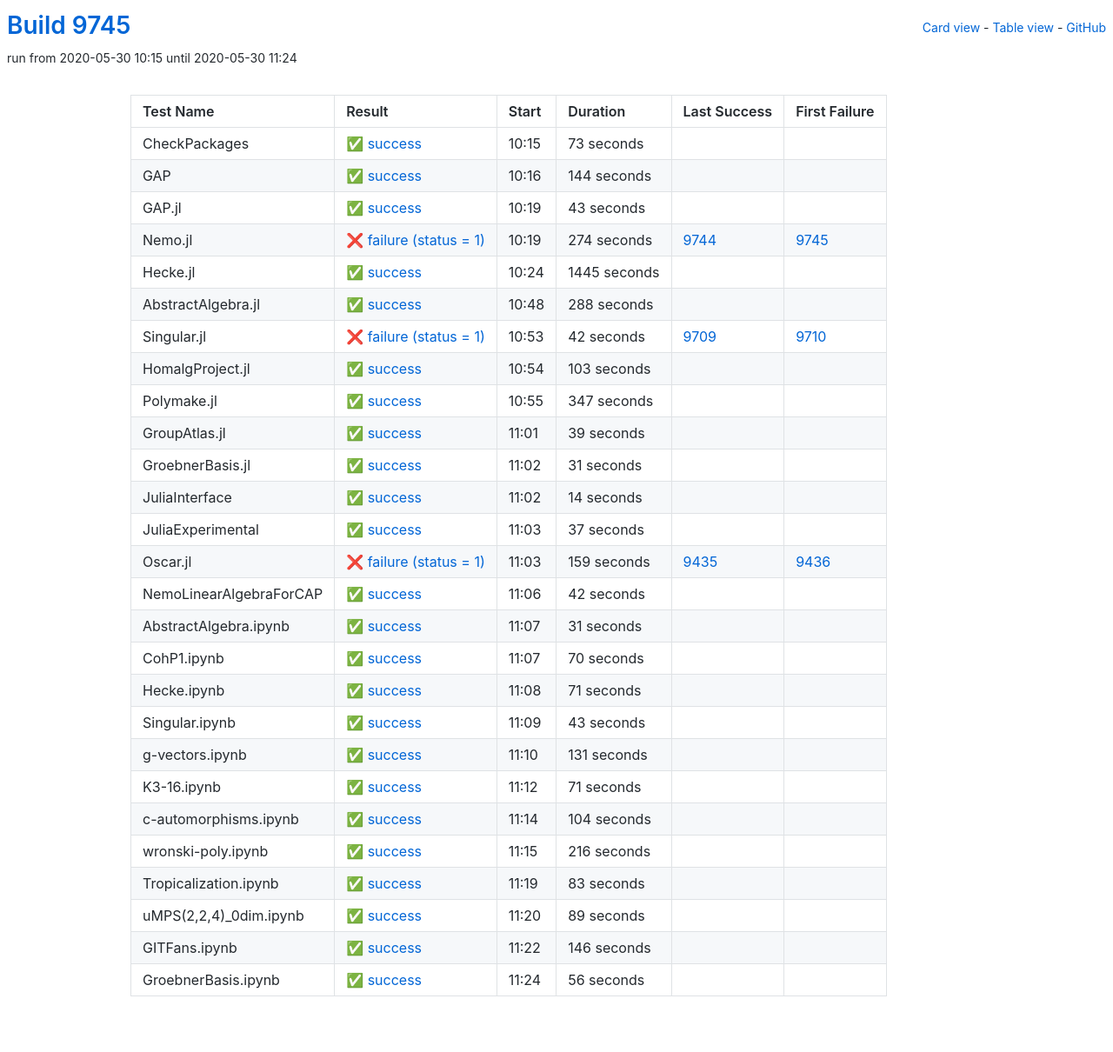
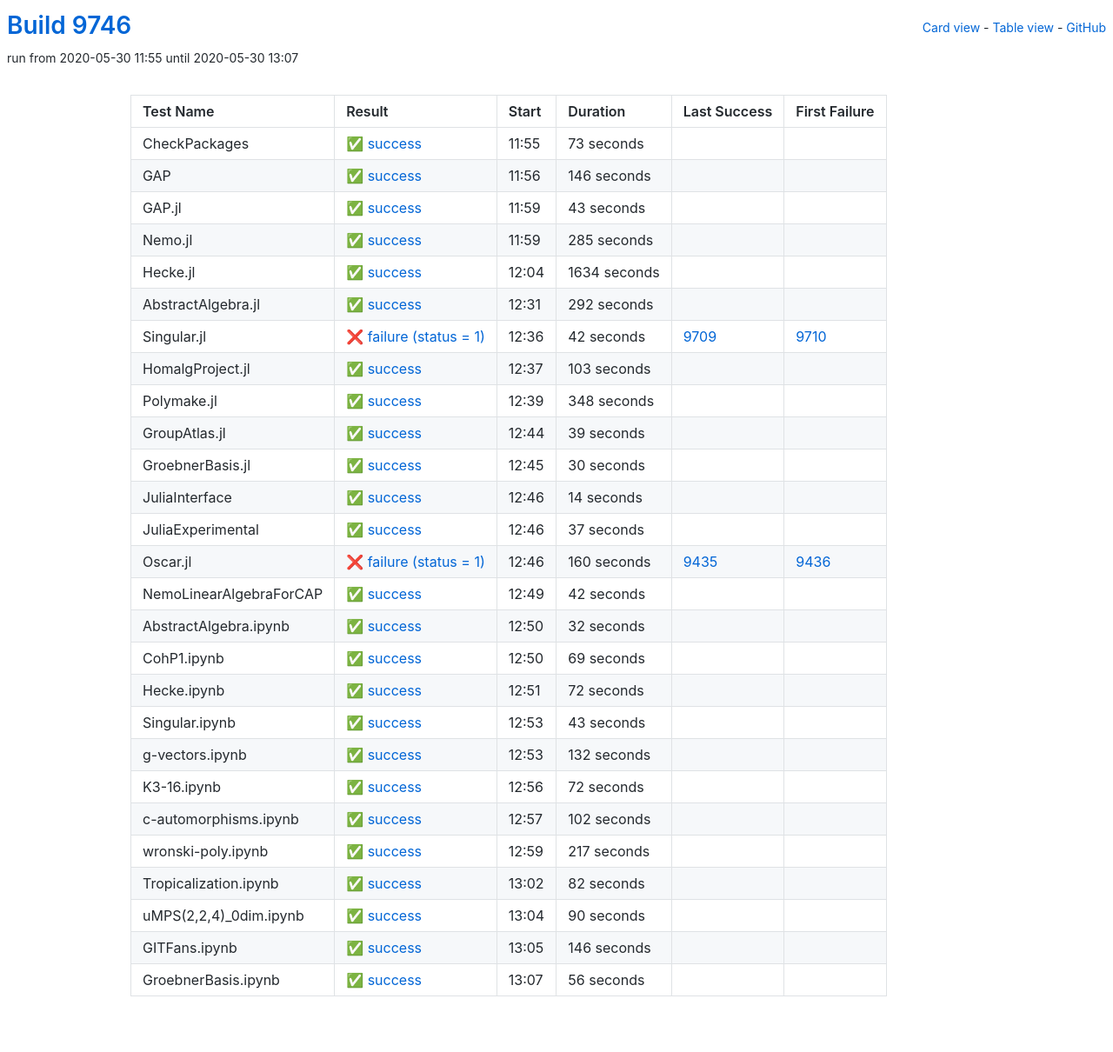
Before and after one commit to oscar-system/oscar-ci-status, a Jekyll site: the page built from table.html, in a window 1280 px wide. Shown: the whole page at 87% size. Built offline with Jekyll 4.4.1, drawn with Linux system fonts in a browser that asks for light colours.

Commit message:
Build 9746

```diff
--- a/_data/ci.yml
+++ b/_data/ci.yml
@@ -1,5 +1,5 @@
-build: 9745
-build_url: https://oscarci.mathematik.uni-kl.de/job/oscar/9745/
+build: 9746
+build_url: https://oscarci.mathematik.uni-kl.de/job/oscar/9746/
 job: oscar
 tests:
 - duration: 73
@@ -9,21 +9,21 @@
   id: checkpackages
   last_success: false
   last_success_url: null
-  log: https://oscarci.mathematik.uni-kl.de/job/oscar/9745/artifact/logs/build-9745/CheckPackages.log
+  log: https://oscarci.mathematik.uni-kl.de/job/oscar/9746/artifact/logs/build-9746/CheckPackages.log
   name: CheckPackages
-  start: 2020-05-30 10:15
+  start: 2020-05-30 11:55
   status: success
   success: true
-- duration: 144
+- duration: 146
   exitcode: 0
   first_failure: false
   first_failure_url: null
   id: gap
   last_success: false
   last_success_url: null
-  log: https://oscarci.mathematik.uni-kl.de/job/oscar/9745/artifact/logs/build-9745/GAP.log
+  log: https://oscarci.mathematik.uni-kl.de/job/oscar/9746/artifact/logs/build-9746/GAP.log
   name: GAP
-  start: 2020-05-30 10:16
+  start: 2020-05-30 11:56
   status: success
   success: true
 - duration: 43
@@ -33,45 +33,45 @@
   id: gap-jl
   last_success: false
   last_success_url: null
-  log: https://oscarci.mathematik.uni-kl.de/job/oscar/9745/artifact/logs/build-9745/GAP.jl.log
+  log: https://oscarci.mathematik.uni-kl.de/job/oscar/9746/artifact/logs/build-9746/GAP.jl.log
   name: GAP.jl
-  start: 2020-05-30 10:19
+  start: 2020-05-30 11:59
   status: success
   success: true
-- duration: 274
-  exitcode: 1
-  first_failure: 9745
-  first_failure_url: https://oscarci.mathematik.uni-kl.de/job/oscar/9745/
+- duration: 285
+  exitcode: 0
+  first_failure: false
+  first_failure_url: null
   id: nemo-jl
-  last_success: 9744
-  last_success_url: https://oscarci.mathematik.uni-kl.de/job/oscar/9744/
-  log: https://oscarci.mathematik.uni-kl.de/job/oscar/9745/artifact/logs/build-9745/Nemo.jl.log
+  last_success: false
+  last_success_url: null
+  log: https://oscarci.mathematik.uni-kl.de/job/oscar/9746/artifact/logs/build-9746/Nemo.jl.log
   name: Nemo.jl
-  start: 2020-05-30 10:19
-  status: failure
-  success: false
-- duration: 1445
+  start: 2020-05-30 11:59
+  status: success
+  success: true
+- duration: 1634
   exitcode: 0
   first_failure: false
   first_failure_url: null
   id: hecke-jl
   last_success: false
   last_success_url: null
-  log: https://oscarci.mathematik.uni-kl.de/job/oscar/9745/artifact/logs/build-9745/Hecke.jl.log
+  log: https://oscarci.mathematik.uni-kl.de/job/oscar/9746/artifact/logs/build-9746/Hecke.jl.log
   name: Hecke.jl
-  start: 2020-05-30 10:24
+  start: 2020-05-30 12:04
   status: success
   success: true
-- duration: 288
+- duration: 292
   exitcode: 0
   first_failure: false
   first_failure_url: null
   id: abstractalgebra-jl
   last_success: false
   last_success_url: null
-  log: https://oscarci.mathematik.uni-kl.de/job/oscar/9745/artifact/logs/build-9745/AbstractAlgebra.jl.log
+  log: https://oscarci.mathematik.uni-kl.de/job/oscar/9746/artifact/logs/build-9746/AbstractAlgebra.jl.log
   name: AbstractAlgebra.jl
-  start: 2020-05-30 10:48
+  start: 2020-05-30 12:31
   status: success
   success: true
 - duration: 42
@@ -81,9 +81,9 @@
   id: singular-jl
   last_success: 9709
   last_success_url: https://oscarci.mathematik.uni-kl.de/job/oscar/9709/
-  log: https://oscarci.mathematik.uni-kl.de/job/oscar/9745/artifact/logs/build-9745/Singular.jl.log
+  log: https://oscarci.mathematik.uni-kl.de/job/oscar/9746/artifact/logs/build-9746/Singular.jl.log
   name: Singular.jl
-  start: 2020-05-30 10:53
+  start: 2020-05-30 12:36
   status: failure
   success: false
 - duration: 103
@@ -93,21 +93,21 @@
   id: homalgproject-jl
   last_success: false
   last_success_url: null
-  log: https://oscarci.mathematik.uni-kl.de/job/oscar/9745/artifact/logs/build-9745/HomalgProject.jl.log
+  log: https://oscarci.mathematik.uni-kl.de/job/oscar/9746/artifact/logs/build-9746/HomalgProject.jl.log
   name: HomalgProject.jl
-  start: 2020-05-30 10:54
+  start: 2020-05-30 12:37
   status: success
   success: true
-- duration: 347
+- duration: 348
   exitcode: 0
   first_failure: false
   first_failure_url: null
   id: polymake-jl
   last_success: false
   last_success_url: null
-  log: https://oscarci.mathematik.uni-kl.de/job/oscar/9745/artifact/logs/build-9745/Polymake.jl.log
+  log: https://oscarci.mathematik.uni-kl.de/job/oscar/9746/artifact/logs/build-9746/Polymake.jl.log
   name: Polymake.jl
-  start: 2020-05-30 10:55
+  start: 2020-05-30 12:39
   status: success
   success: true
 - duration: 39
@@ -117,21 +117,21 @@
   id: groupatlas-jl
   last_success: false
   last_success_url: null
-  log: https://oscarci.mathematik.uni-kl.de/job/oscar/9745/artifact/logs/build-9745/GroupAtlas.jl.log
+  log: https://oscarci.mathematik.uni-kl.de/job/oscar/9746/artifact/logs/build-9746/GroupAtlas.jl.log
   name: GroupAtlas.jl
-  start: 2020-05-30 11:01
+  start: 2020-05-30 12:44
   status: success
   success: true
-- duration: 31
+- duration: 30
   exitcode: 0
   first_failure: false
   first_failure_url: null
   id: groebnerbasis-jl
   last_success: false
   last_success_url: null
-  log: https://oscarci.mathematik.uni-kl.de/job/oscar/9745/artifact/logs/build-9745/GroebnerBasis.jl.log
+  log: https://oscarci.mathematik.uni-kl.de/job/oscar/9746/artifact/logs/build-9746/GroebnerBasis.jl.log
   name: GroebnerBasis.jl
-  start: 2020-05-30 11:02
+  start: 2020-05-30 12:45
   status: success
   success: true
 - duration: 14
@@ -141,9 +141,9 @@
   id: juliainterface
   last_success: false
   last_success_url: null
-  log: https://oscarci.mathematik.uni-kl.de/job/oscar/9745/artifact/logs/build-9745/JuliaInterface.log
+  log: https://oscarci.mathematik.uni-kl.de/job/oscar/9746/artifact/logs/build-9746/JuliaInterface.log
   name: JuliaInterface
-  start: 2020-05-30 11:02
+  start: 2020-05-30 12:46
   status: success
   success: true
 - duration: 37
@@ -153,21 +153,21 @@
   id: juliaexperimental
   last_success: false
   last_success_url: null
-  log: https://oscarci.mathematik.uni-kl.de/job/oscar/9745/artifact/logs/build-9745/JuliaExperimental.log
+  log: https://oscarci.mathematik.uni-kl.de/job/oscar/9746/artifact/logs/build-9746/JuliaExperimental.log
   name: JuliaExperimental
-  start: 2020-05-30 11:03
+  start: 2020-05-30 12:46
   status: success
   success: true
-- duration: 159
+- duration: 160
   exitcode: 1
   first_failure: 9436
   first_failure_url: https://oscarci.mathematik.uni-kl.de/job/oscar/9436/
   id: oscar-jl
   last_success: 9435
   last_success_url: https://oscarci.mathematik.uni-kl.de/job/oscar/9435/
-  log: https://oscarci.mathematik.uni-kl.de/job/oscar/9745/artifact/logs/build-9745/Oscar.jl.log
+  log: https://oscarci.mathematik.uni-kl.de/job/oscar/9746/artifact/logs/build-9746/Oscar.jl.log
   name: Oscar.jl
-  start: 2020-05-30 11:03
+  start: 2020-05-30 12:46
   status: failure
   success: false
 - duration: 42
@@ -177,45 +177,45 @@
   id: nemolinearalgebraforcap
   last_success: false
   last_success_url: null
-  log: https://oscarci.mathematik.uni-kl.de/job/oscar/9745/artifact/logs/build-9745/NemoLinearAlgebraForCAP.log
+  log: https://oscarci.mathematik.uni-kl.de/job/oscar/9746/artifact/logs/build-9746/NemoLinearAlgebraForCAP.log
   name: NemoLinearAlgebraForCAP
-  start: 2020-05-30 11:06
+  start: 2020-05-30 12:49
   status: success
   success: true
-- duration: 31
+- duration: 32
   exitcode: 0
   first_failure: false
   first_failure_url: null
   id: abstractalgebra-ipynb
   last_success: false
   last_success_url: null
-  log: https://oscarci.mathematik.uni-kl.de/job/oscar/9745/artifact/logs/build-9745/AbstractAlgebra.ipynb.log
+  log: https://oscarci.mathematik.uni-kl.de/job/oscar/9746/artifact/logs/build-9746/AbstractAlgebra.ipynb.log
   name: AbstractAlgebra.ipynb
-  start: 2020-05-30 11:07
+  start: 2020-05-30 12:50
   status: success
   success: true
-- duration: 70
+- duration: 69
   exitcode: 0
   first_failure: false
   first_failure_url: null
   id: cohp1-ipynb
   last_success: false
   last_success_url: null
-  log: https://oscarci.mathematik.uni-kl.de/job/oscar/9745/artifact/logs/build-9745/CohP1.ipynb.log
+  log: https://oscarci.mathematik.uni-kl.de/job/oscar/9746/artifact/logs/build-9746/CohP1.ipynb.log
   name: CohP1.ipynb
-  start: 2020-05-30 11:07
+  start: 2020-05-30 12:50
   status: success
   success: true
-- duration: 71
+- duration: 72
   exitcode: 0
   first_failure: false
   first_failure_url: null
   id: hecke-ipynb
   last_success: false
   last_success_url: null
-  log: https://oscarci.mathematik.uni-kl.de/job/oscar/9745/artifact/logs/build-9745/Hecke.ipynb.log
+  log: https://oscarci.mathematik.uni-kl.de/job/oscar/9746/artifact/logs/build-9746/Hecke.ipynb.log
   name: Hecke.ipynb
-  start: 2020-05-30 11:08
+  start: 2020-05-30 12:51
   status: success
   success: true
 - duration: 43
@@ -225,81 +225,81 @@
   id: singular-ipynb
   last_success: false
   last_success_url: null
-  log: https://oscarci.mathematik.uni-kl.de/job/oscar/9745/artifact/logs/build-9745/Singular.ipynb.log
+  log: https://oscarci.mathematik.uni-kl.de/job/oscar/9746/artifact/logs/build-9746/Singular.ipynb.log
   name: Singular.ipynb
-  start: 2020-05-30 11:09
+  start: 2020-05-30 12:53
   status: success
   success: true
-- duration: 131
+- duration: 132
   exitcode: 0
   first_failure: false
   first_failure_url: null
   id: g-vectors-ipynb
   last_success: false
   last_success_url: null
-  log: https://oscarci.mathematik.uni-kl.de/job/oscar/9745/artifact/logs/build-9745/g-vectors.ipynb.log
+  log: https://oscarci.mathematik.uni-kl.de/job/oscar/9746/artifact/logs/build-9746/g-vectors.ipynb.log
   name: g-vectors.ipynb
-  start: 2020-05-30 11:10
+  start: 2020-05-30 12:53
   status: success
   success: true
-- duration: 71
+- duration: 72
   exitcode: 0
   first_failure: false
   first_failure_url: null
   id: k3-16-ipynb
   last_success: false
   last_success_url: null
-  log: https://oscarci.mathematik.uni-kl.de/job/oscar/9745/artifact/logs/build-9745/K3-16.ipynb.log
+  log: https://oscarci.mathematik.uni-kl.de/job/oscar/9746/artifact/logs/build-9746/K3-16.ipynb.log
   name: K3-16.ipynb
-  start: 2020-05-30 11:12
+  start: 2020-05-30 12:56
   status: success
   success: true
-- duration: 104
+- duration: 102
   exitcode: 0
   first_failure: false
   first_failure_url: null
   id: c-automorphisms-ipynb
   last_success: false
   last_success_url: null
-  log: https://oscarci.mathematik.uni-kl.de/job/oscar/9745/artifact/logs/build-9745/c-automorphisms.ipynb.log
+  log: https://oscarci.mathematik.uni-kl.de/job/oscar/9746/artifact/logs/build-9746/c-automorphisms.ipynb.log
   name: c-automorphisms.ipynb
-  start: 2020-05-30 11:14
+  start: 2020-05-30 12:57
   status: success
   success: true
-- duration: 216
+- duration: 217
   exitcode: 0
   first_failure: false
   first_failure_url: null
   id: wronski-poly-ipynb
   last_success: false
   last_success_url: null
-  log: https://oscarci.mathematik.uni-kl.de/job/oscar/9745/artifact/logs/build-9745/wronski-poly.ipynb.log
+  log: https://oscarci.mathematik.uni-kl.de/job/oscar/9746/artifact/logs/build-9746/wronski-poly.ipynb.log
   name: wronski-poly.ipynb
-  start: 2020-05-30 11:15
+  start: 2020-05-30 12:59
   status: success
   success: true
-- duration: 83
+- duration: 82
   exitcode: 0
   first_failure: false
   first_failure_url: null
   id: tropicalization-ipynb
   last_success: false
   last_success_url: null
-  log: https://oscarci.mathematik.uni-kl.de/job/oscar/9745/artifact/logs/build-9745/Tropicalization.ipynb.log
+  log: https://oscarci.mathematik.uni-kl.de/job/oscar/9746/artifact/logs/build-9746/Tropicalization.ipynb.log
   name: Tropicalization.ipynb
-  start: 2020-05-30 11:19
+  start: 2020-05-30 13:02
   status: success
   success: true
-- duration: 89
+- duration: 90
   exitcode: 0
   first_failure: false
   first_failure_url: null
   id: umps-2-2-4-0dim-ipynb
   last_success: false
   last_success_url: null
-  log: https://oscarci.mathematik.uni-kl.de/job/oscar/9745/artifact/logs/build-9745/uMPS-2-2-4-_0dim.ipynb.log
+  log: https://oscarci.mathematik.uni-kl.de/job/oscar/9746/artifact/logs/build-9746/uMPS-2-2-4-_0dim.ipynb.log
   name: uMPS(2,2,4)_0dim.ipynb
-  start: 2020-05-30 11:20
+  start: 2020-05-30 13:04
   status: success
   success: true
 - duration: 146
@@ -309,9 +309,9 @@
   id: gitfans-ipynb
   last_success: false
   last_success_url: null
-  log: https://oscarci.mathematik.uni-kl.de/job/oscar/9745/artifact/logs/build-9745/GITFans.ipynb.log
+  log: https://oscarci.mathematik.uni-kl.de/job/oscar/9746/artifact/logs/build-9746/GITFans.ipynb.log
   name: GITFans.ipynb
-  start: 2020-05-30 11:22
+  start: 2020-05-30 13:05
   status: success
   success: true
 - duration: 56
@@ -321,8 +321,8 @@
   id: groebnerbasis-ipynb
   last_success: false
   last_success_url: null
-  log: https://oscarci.mathematik.uni-kl.de/job/oscar/9745/artifact/logs/build-9745/GroebnerBasis.ipynb.log
+  log: https://oscarci.mathematik.uni-kl.de/job/oscar/9746/artifact/logs/build-9746/GroebnerBasis.ipynb.log
   name: GroebnerBasis.ipynb
-  start: 2020-05-30 11:24
+  start: 2020-05-30 13:07
   status: success
   success: true
```
Also changed, not shown: README.md.
